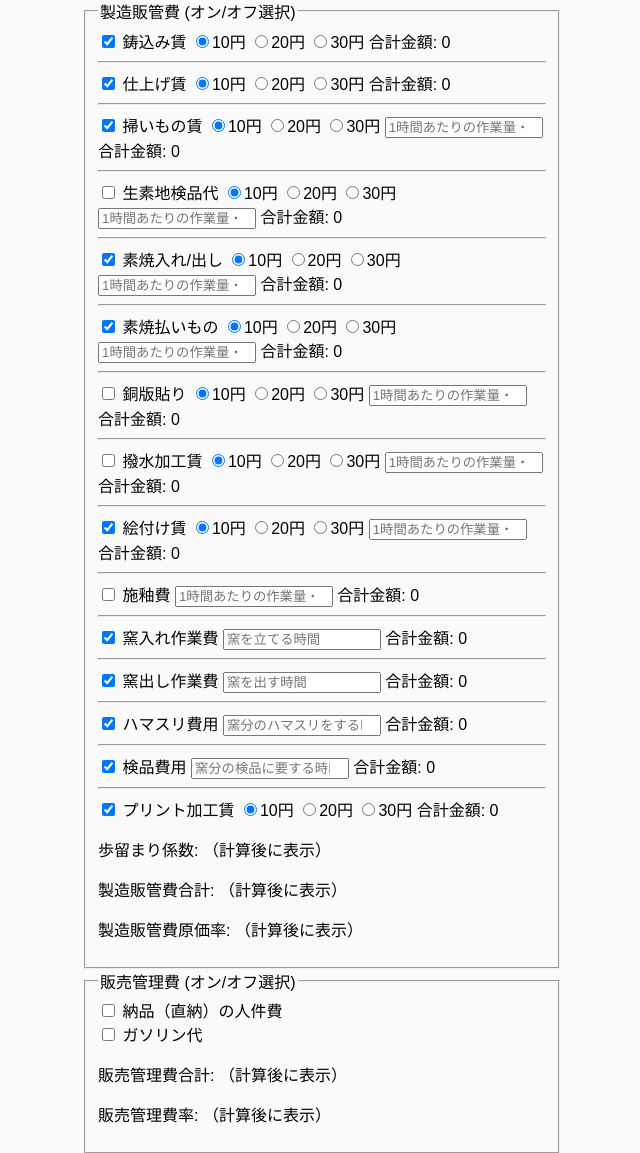
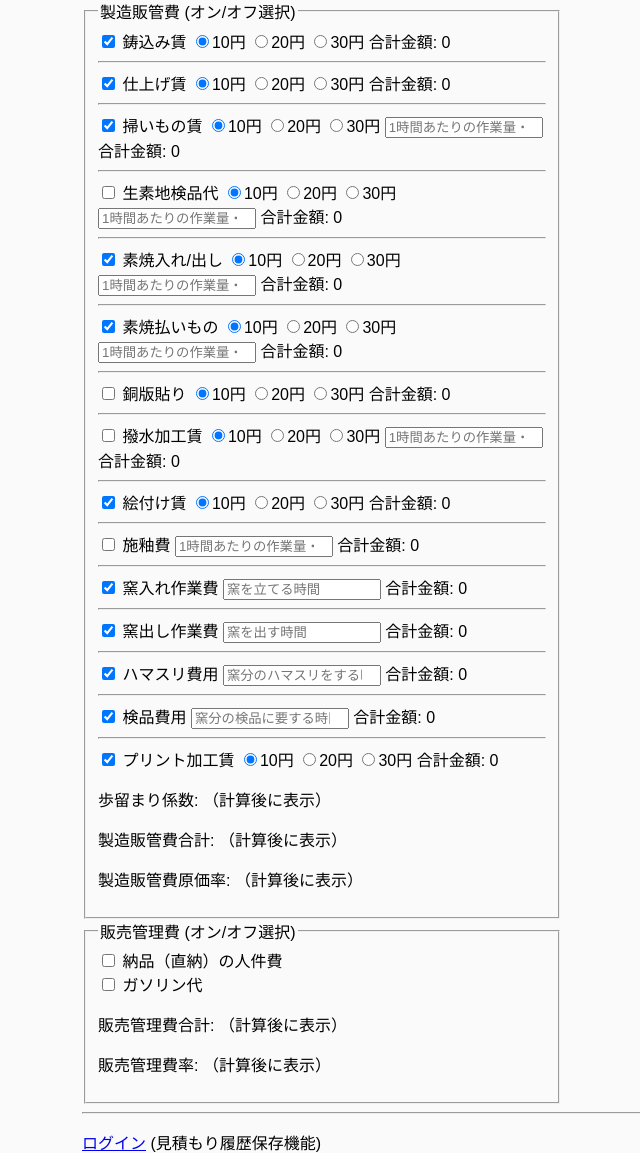
Before and after one commit to yoshikazu-hanihara/flask-project, a Flask app: page /dashboard in a window 1280 px wide. Shown: the part 1087-2240 px from the top of the page, without its empty margins (158-798 px from the left). Run offline with Flask 3, Linux system fonts and the light colour scheme.

Commit message:
Update dashboard.html

```diff
--- a/templates/dashboard.html
+++ b/templates/dashboard.html
@@ -224,7 +224,6 @@
               <input type="radio" name="doban_hari_unit" value="10" checked>10円
               <input type="radio" name="doban_hari_unit" value="20">20円
               <input type="radio" name="doban_hari_unit" value="30">30円
-              <input type="number" name="doban_hari_work" step="any" placeholder="1時間あたりの作業量・銅版貼り" style="width:150px;">
               <span id="doban_hari_cost_display">合計金額: 0</span>
             </label>
           </div>
@@ -248,7 +247,6 @@
               <input type="radio" name="shiyu_hiyou_unit" value="10" checked>10円
               <input type="radio" name="shiyu_hiyou_unit" value="20">20円
               <input type="radio" name="shiyu_hiyou_unit" value="30">30円
-              <input type="number" name="shiyu_hiyou_work" step="any" placeholder="1時間あたりの作業量・絵付け" style="width:150px;">
               <span id="shiyu_hiyou_cost_display">合計金額: 0</span>
             </label>
           </div>
```
